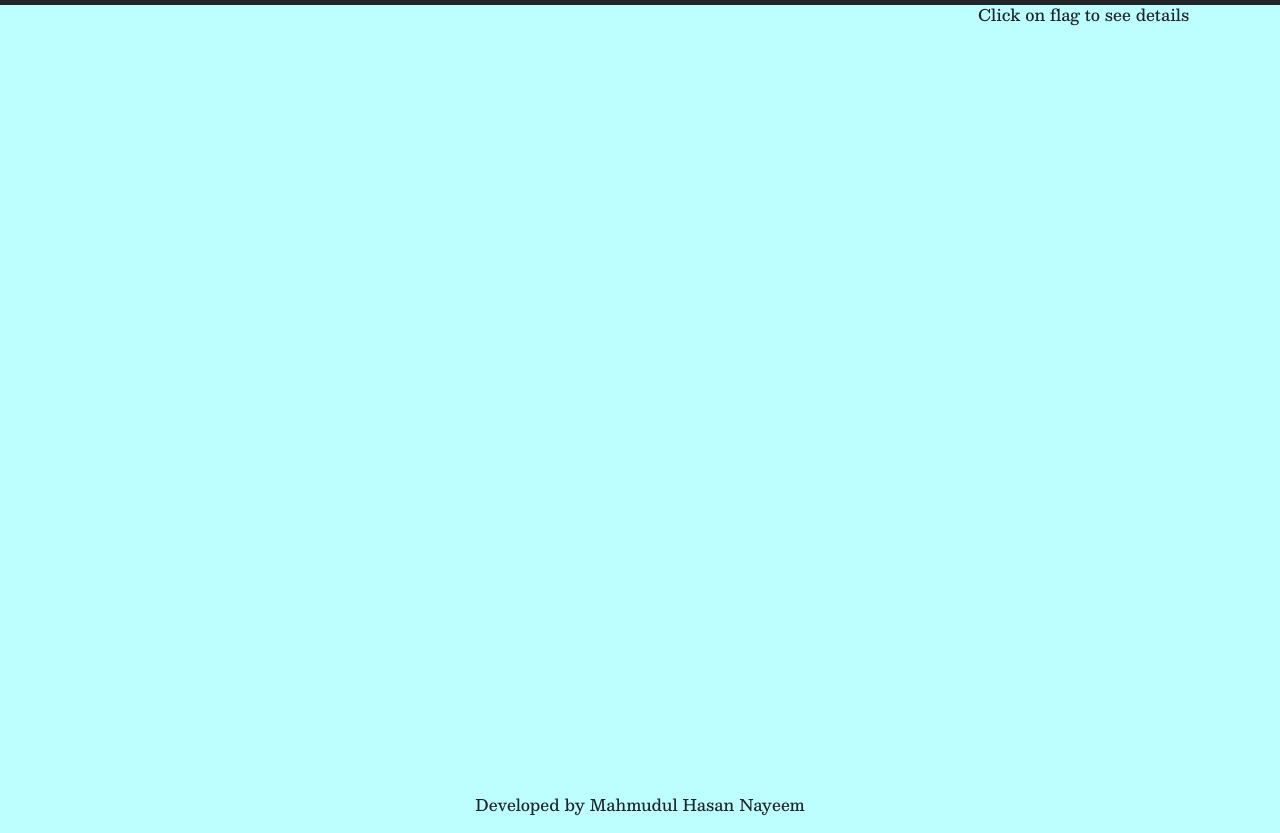
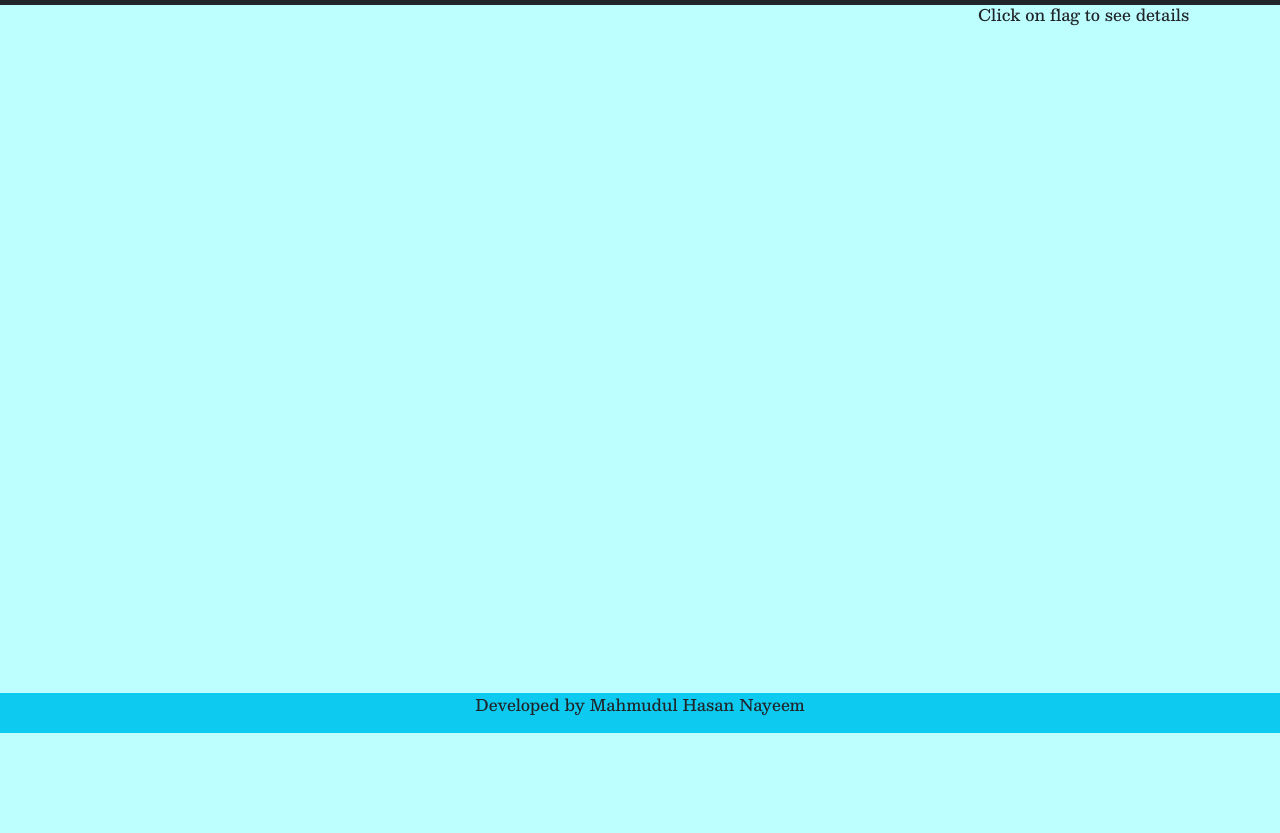
Before and after one commit to hasannayeem71/rest-countrys, a plain HTML site: page index.html in a window 1280 px wide. Shown: the part 67-900 px from the top of the page. After the commit the page ends 860 px from the top, so only its background shows below. Drawn offline with nearby package versions, Linux system fonts and the light colour scheme; no server answers.

Commit message:
footer style

```diff
--- a/index.html
+++ b/index.html
@@ -71,7 +71,7 @@
         </div>
       </section>
     </main>
-<footer>
+<footer class="fixed-bottom bg-info">
 <p class="text-center">Developed by Mahmudul Hasan Nayeem</p>
 </footer>
     <script
```
